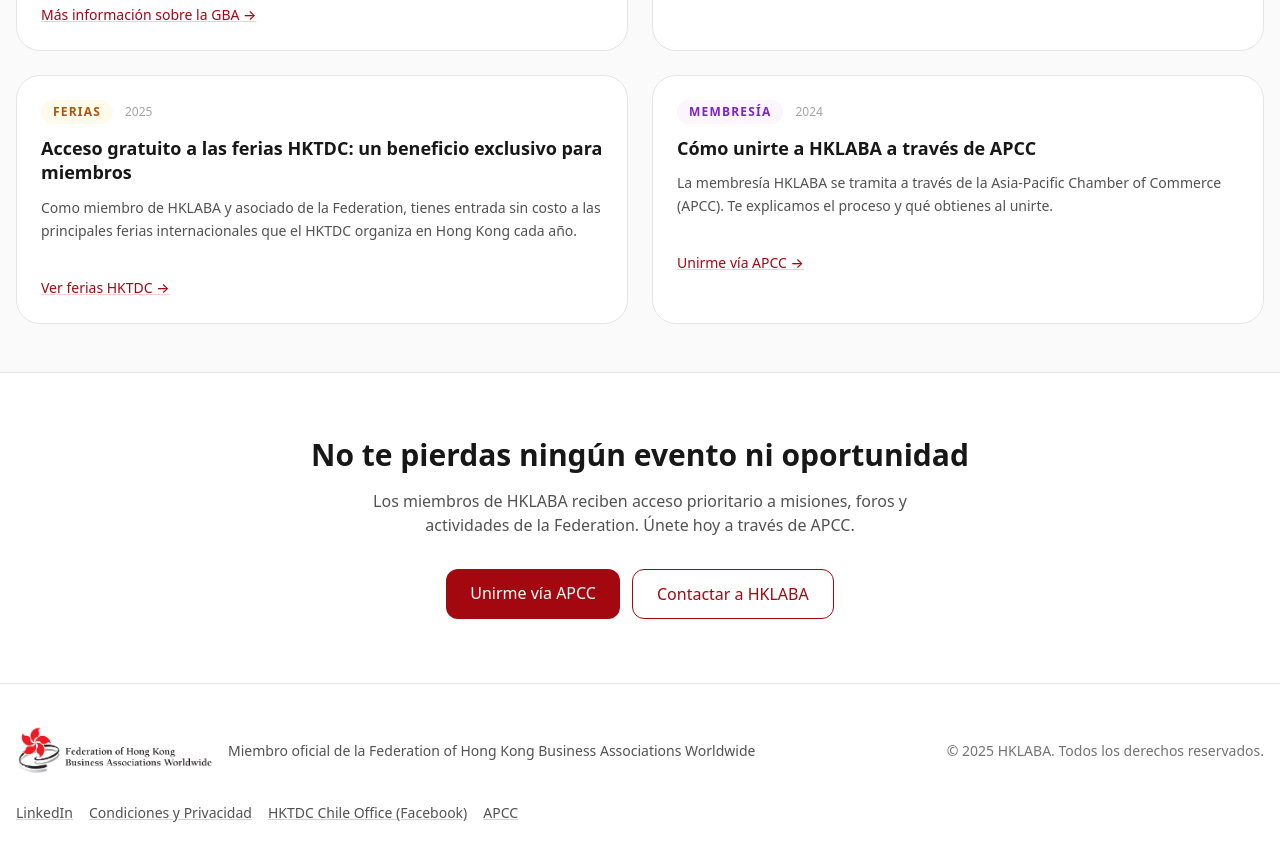
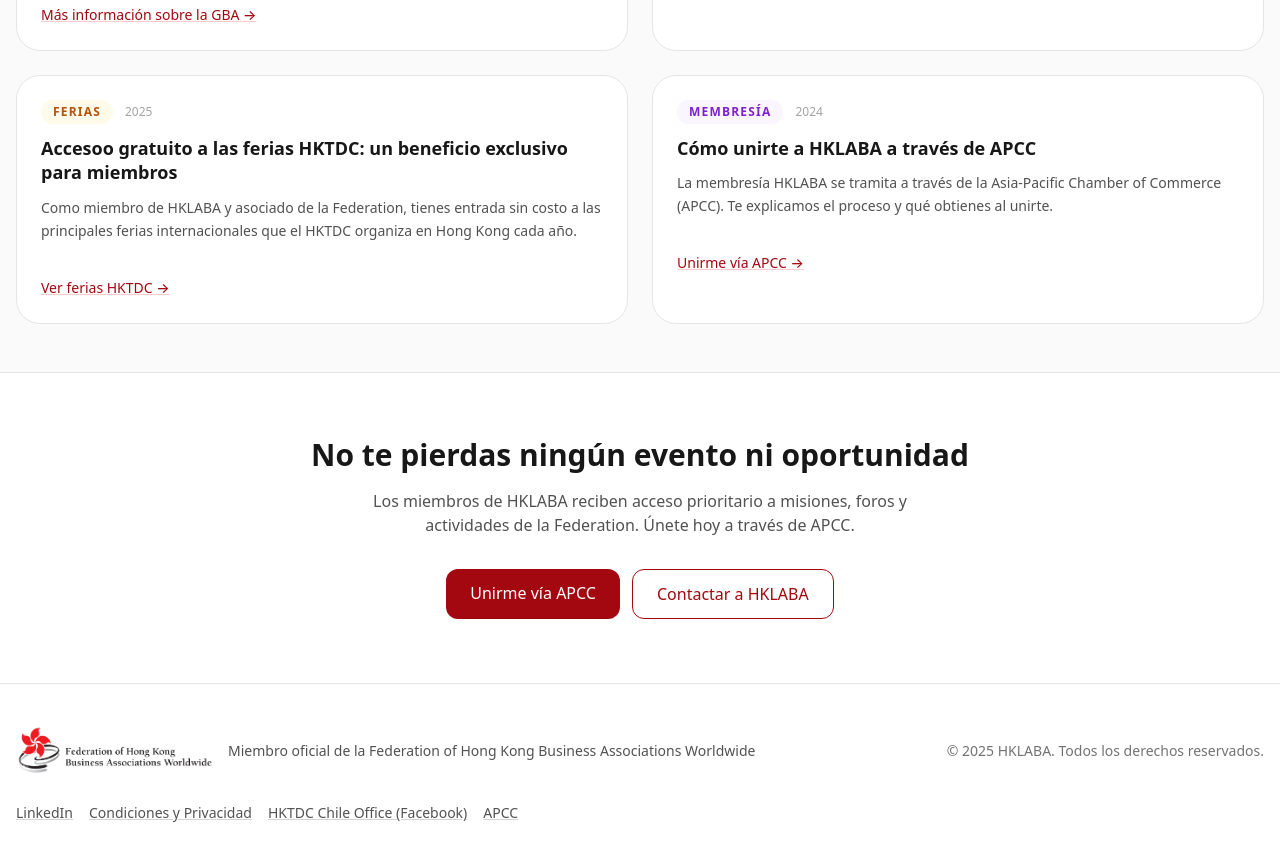
Before and after one commit to TronxGroup/hklaba, a Next.js app: page /noticias in a window 1280 px wide. Shown: the part 1640-2501 px from the top of the page. Built offline with nearby package versions, Linux system fonts and the light colour scheme.

Commit message:
Update page.tsx

```diff
--- a/app/noticias/page.tsx
+++ b/app/noticias/page.tsx
@@ -94,7 +94,7 @@
     tag: 'Ferias',
     tagColor: 'bg-amber-50 text-amber-700',
     date: '2025',
-    title: 'Acceso gratuito a las ferias HKTDC: un beneficio exclusivo para miembros',
+    title: 'Accesoo gratuito a las ferias HKTDC: un beneficio exclusivo para miembros',
     excerpt:
       'Como miembro de HKLABA y asociado de la Federation, tienes entrada sin costo a las principales ferias internacionales que el HKTDC organiza en Hong Kong cada año.',
     body: [
```
